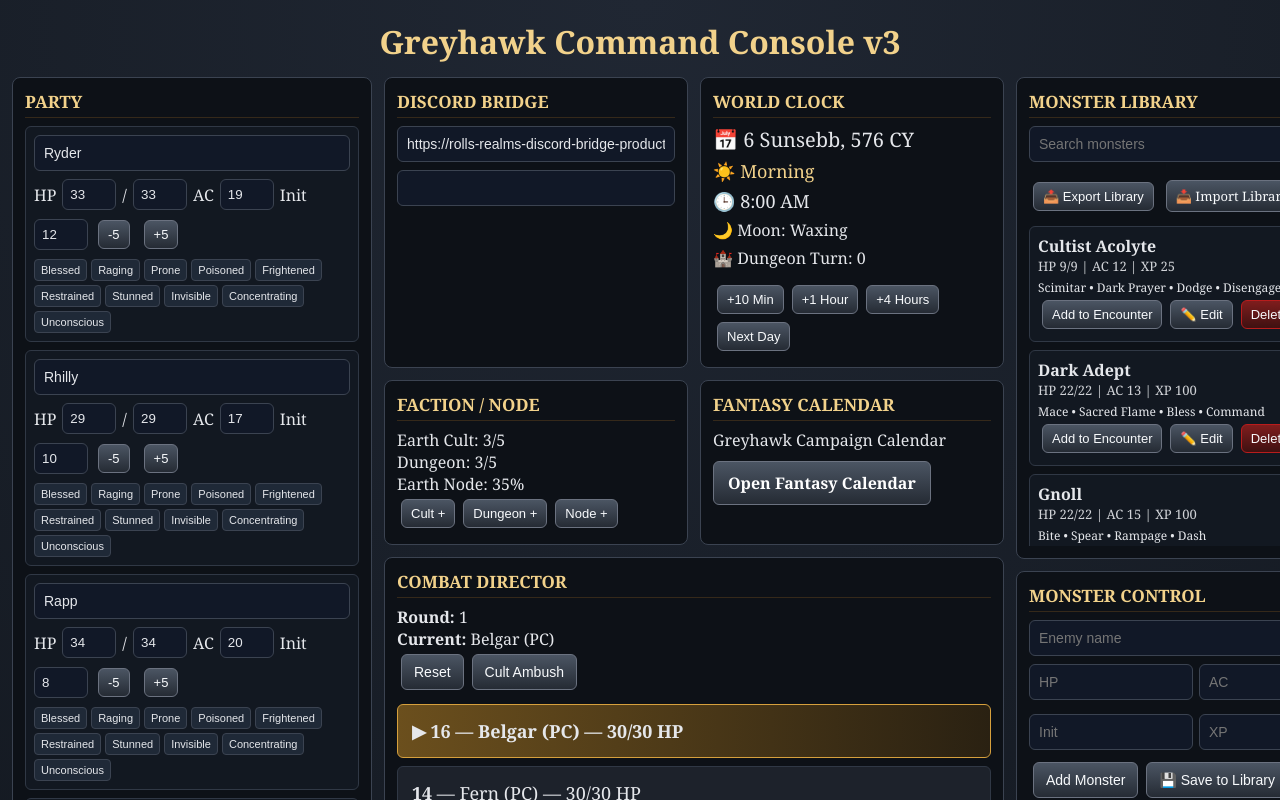
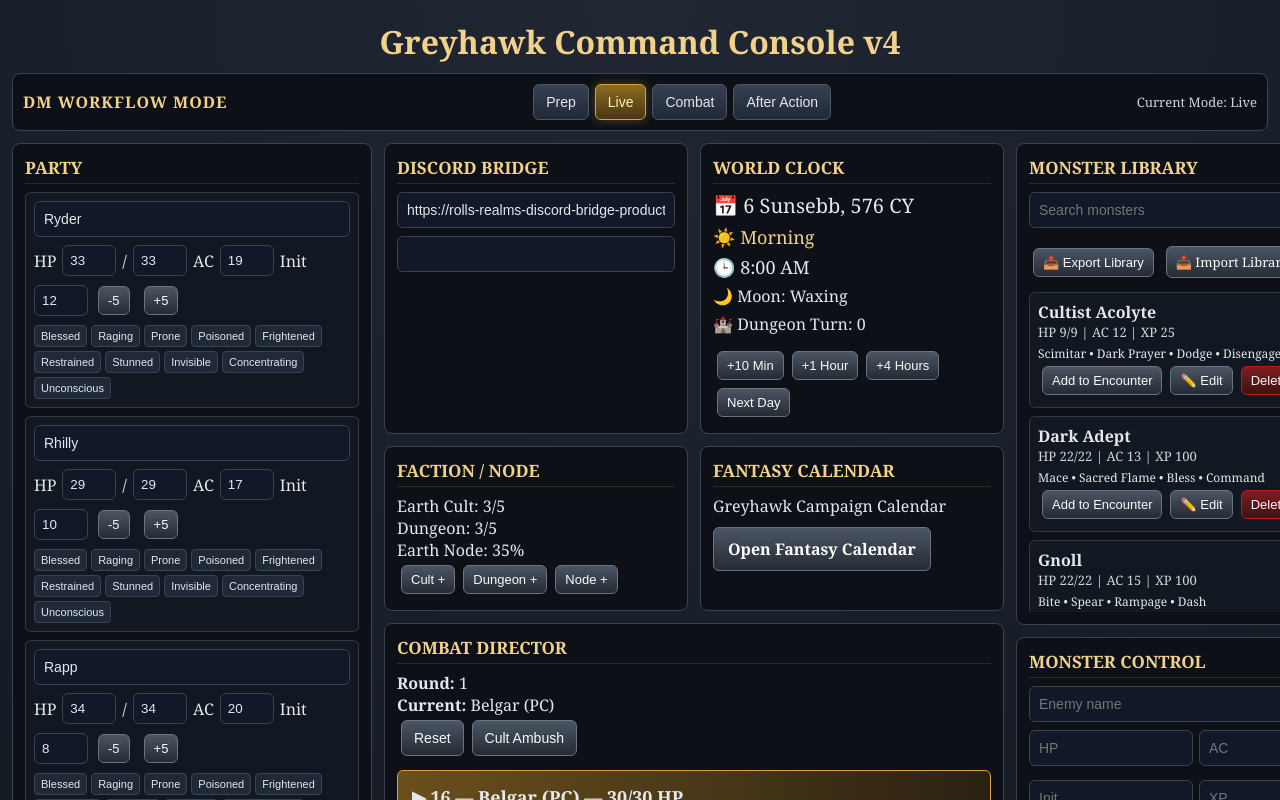
Before and after one commit to hahnfahn-web/greyhawk-console, a React (Vite) app: page / in a window 1280 px wide. Shown: the top 800 px of the page. Built offline with nearby package versions, Linux system fonts and the light colour scheme.

Commit message:
Add DM Workflow Mode control bar v1

```diff
--- a/src/App.jsx
+++ b/src/App.jsx
@@ -476,6 +476,7 @@ export default function App() {
   const [apiKey, setApiKey] = useState(() => loadSaved("apiKey", ""));
   const [channel, setChannel] = useState(() => loadSaved("channel", "dm-control-room"));
   const [customMsg, setCustomMsg] = useState("");
+  const [workflowMode, setWorkflowMode] = useState(() => loadSaved("workflowMode", "Live"));
 
   const [calendar, setCalendar] = useState(() =>
     loadSaved("calendar", {
@@ -564,6 +565,7 @@ export default function App() {
   useEffect(() => localStorage.setItem("bridgeUrl", JSON.stringify(bridgeUrl)), [bridgeUrl]);
   useEffect(() => localStorage.setItem("apiKey", JSON.stringify(apiKey)), [apiKey]);
   useEffect(() => localStorage.setItem("channel", JSON.stringify(channel)), [channel]);
+  useEffect(() => localStorage.setItem("workflowMode", JSON.stringify(workflowMode)), [workflowMode]);
   useEffect(() => localStorage.setItem("calendar", JSON.stringify(calendar)), [calendar]);
   useEffect(() => localStorage.setItem("earthCult", JSON.stringify(earthCult)), [earthCult]);
   useEffect(() => localStorage.setItem("dungeonAlert", JSON.stringify(dungeonAlert)), [dungeonAlert]);
@@ -1342,7 +1344,8 @@ Earth Node Progress: ${nodeProgress}%`;
 
   return (
     <div style={pageStyle}>
-      <h1 style={isMobile ? mobileTitleStyle : titleStyle}>Greyhawk Command Console v3</h1>
+      <h1 style={isMobile ? mobileTitleStyle : titleStyle}>Greyhawk Command Console v4</h1>
+      <WorkflowBar workflowMode={workflowMode} setWorkflowMode={setWorkflowMode} />
       <main style={layoutStyle}>
         <div style={leftStyle}>
           <PartyPanel party={party} updatePartyField={updatePartyField} updatePartyHp={updatePartyHp} toggleCondition={toggleCondition} />
@@ -1484,6 +1487,31 @@ Earth Node Progress: ${nodeProgress}%`;
   );
 }
 
+function WorkflowBar({ workflowMode, setWorkflowMode }) {
+  const modes = ["Prep", "Live", "Combat", "After Action"];
+
+  return (
+    <div style={workflowBarStyle}>
+      <div style={workflowLabelStyle}>DM Workflow Mode</div>
+      <div style={workflowButtonWrapStyle}>
+        {modes.map((mode) => {
+          const active = workflowMode === mode;
+          return (
+            <button
+              key={mode}
+              style={active ? workflowButtonActiveStyle : workflowButtonStyle}
+              onClick={() => setWorkflowMode(mode)}
+            >
+              {mode}
+            </button>
+          );
+        })}
+      </div>
+      <div style={workflowStatusStyle}>Current Mode: {workflowMode}</div>
+    </div>
+  );
+}
+
 function Panel({ title, children }) {
   return (
     <section style={cardStyle}>
@@ -1823,7 +1851,13 @@ function NpcPanel({ npcs, npcForm, setNpcForm, addNpc, removeNpc }) {
 }
 
 const pageStyle = { minHeight: "100vh", width: "100vw", maxWidth: "100vw", overflowX: "hidden", background: "radial-gradient(circle at top,#202733,#0b0f14)", color: "#e5e7eb", fontFamily: "Georgia, 'Times New Roman', serif", padding: 12, boxSizing: "border-box" };
-const titleStyle = { textAlign: "center", color: "#f2d28b", margin: "8px 0 14px" };
+const titleStyle = { textAlign: "center", color: "#f2d28b", margin: "8px 0 10px" };
+const workflowBarStyle = { display: "flex", alignItems: "center", justifyContent: "space-between", gap: 10, flexWrap: "wrap", background: "#0d1117", border: "1px solid #3b4351", borderRadius: 8, padding: 10, marginBottom: 12 };
+const workflowLabelStyle = { color: "#f2d28b", fontWeight: "bold", textTransform: "uppercase", letterSpacing: 1 };
+const workflowButtonWrapStyle = { display: "flex", flexWrap: "wrap", gap: 6 };
+const workflowButtonStyle = { background: "linear-gradient(180deg, #374151 0%, #1f2937 100%)", color: "#e5e7eb", border: "1px solid #4b5563", borderRadius: 6, padding: "9px 12px", cursor: "pointer", fontSize: 14 };
+const workflowButtonActiveStyle = { ...workflowButtonStyle, background: "linear-gradient(180deg, #8a6d1d 0%, #4a3415 100%)", color: "#fff2b8", border: "1px solid #d6a03d", boxShadow: "0 0 10px rgba(214,160,61,0.35)" };
+const workflowStatusStyle = { color: "#cbd5e1", fontSize: 13 };
 const mobileTitleStyle = { ...titleStyle, fontSize: 36, lineHeight: 1 };
 const desktopGridStyle = { display: "grid", gridTemplateColumns: "minmax(360px, 440px) minmax(620px, 1fr) minmax(360px, 440px)", gridTemplateRows: "auto 1fr 180px", gridTemplateAreas: `"left top right" "left center right" "bottom bottom bottom"`, gap: 12, width: "100%", maxWidth: "100%", minHeight: "calc(100vh - 80px)" };
 const mobileGridStyle = { display: "grid", gridTemplateColumns: "1fr", gap: 12 };
```
